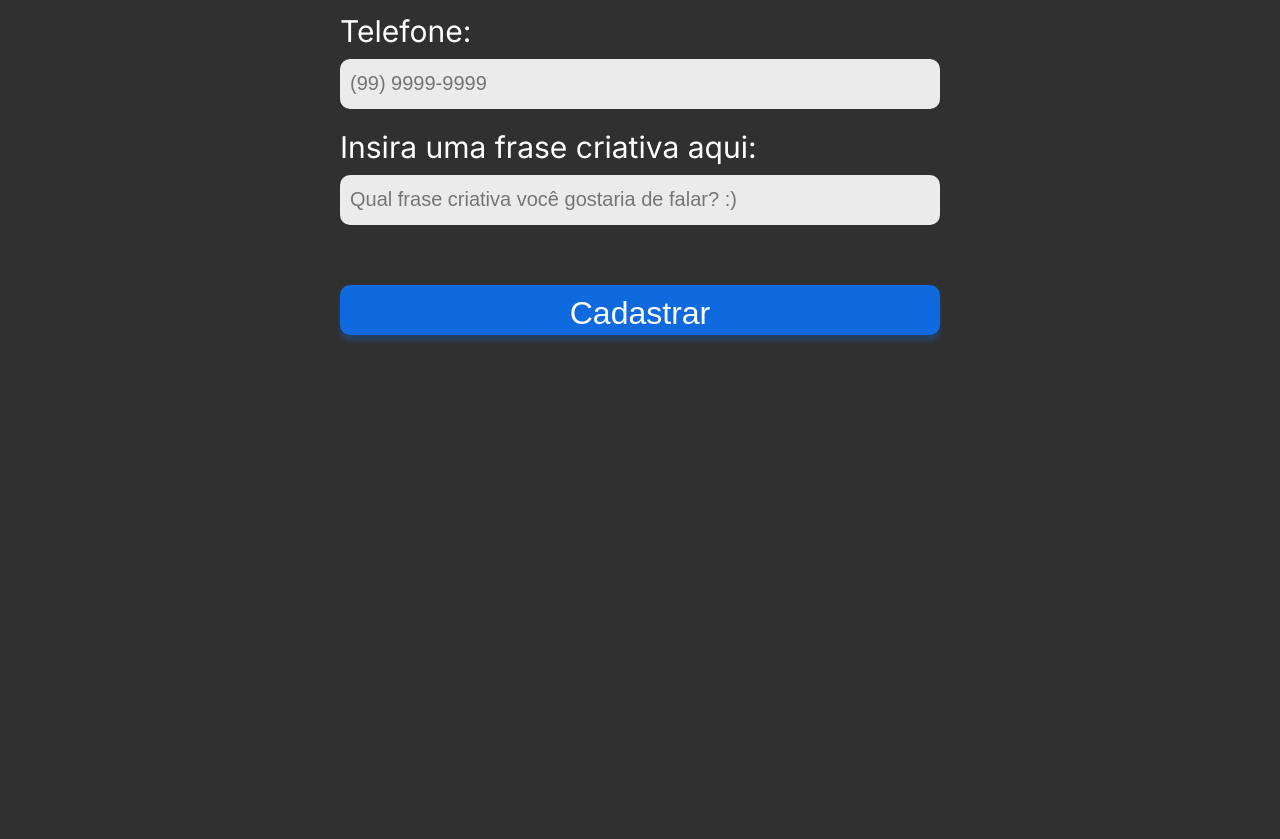
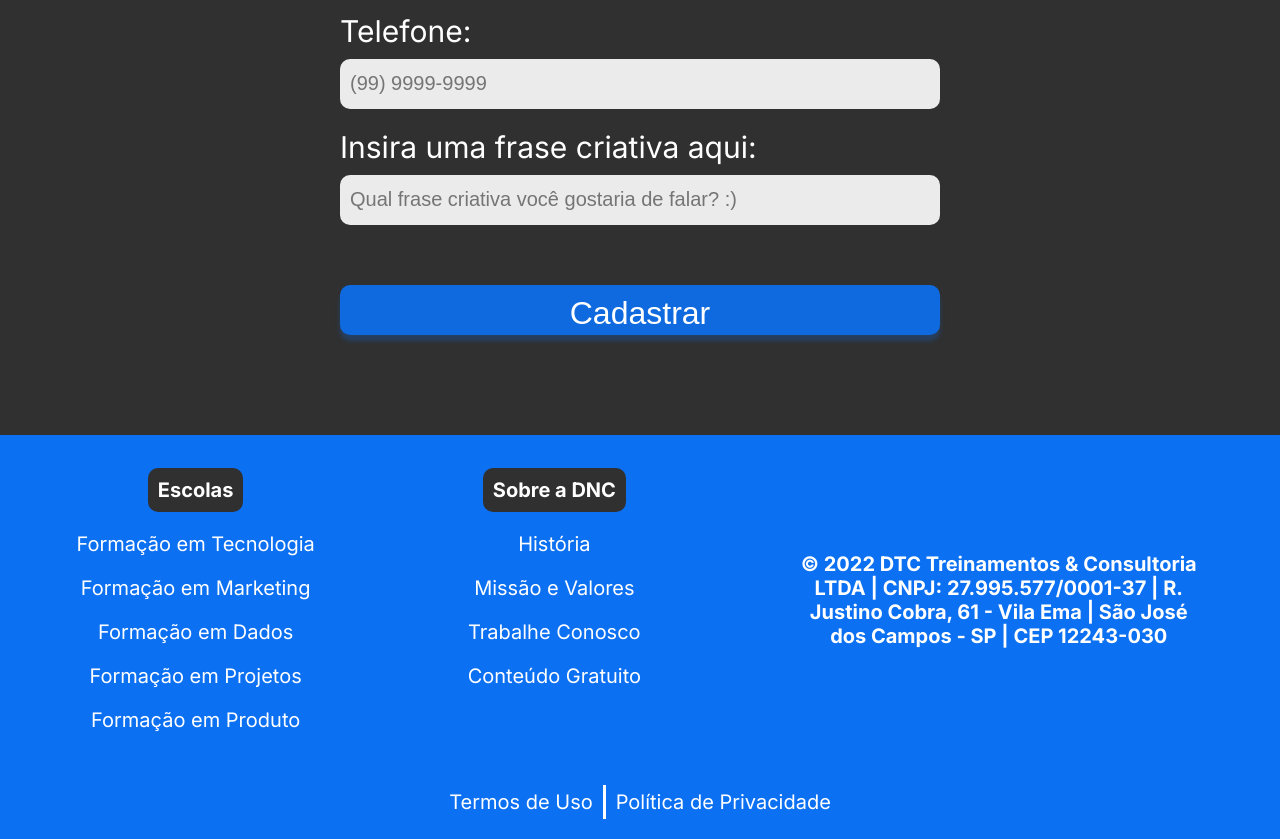
Before and after one commit to Wilton-Jones/Bootcamp-DNC, a plain HTML site: page index.html in a window 1280 px wide. Shown: the part 1165-2004 px from the top of the page. Before the commit the page ends 1600 px from the top, so only its background shows below. Drawn offline with Linux system fonts and the light colour scheme.

Commit message:
Adicionando Media Query para Mobile

```diff
--- a/index.html
+++ b/index.html
@@ -77,5 +77,60 @@
 
         </form>
     </section>
+
+    <!-- SEÇÃO RODAPÉ -->
+    <footer>
+        <div class="linha1">
+            <nav>
+                <h5>Escolas</h5>
+                <ul>
+                    <li>
+                        <a href="">Formação em Tecnologia</a>
+                    </li>
+                    <li>
+                        <a href="">Formação em Marketing</a>
+                    </li>
+                    <li>
+                        <a href="">Formação em Dados</a>
+                    </li>
+                    <li>
+                        <a href="">Formação em Projetos</a>
+                    </li>
+                    <li>
+                        <a href="">Formação em Produto</a>
+                    </li>
+                </ul>
+            </nav>
+            <nav>
+                <h5>Sobre a DNC</h5>
+                <ul>
+                    <li>
+                        <a href="">História</a>
+                    </li>
+                    <li>
+                        <a href="">Missão e Valores</a>
+                    </li>
+                    <li>
+                        <a href="">Trabalhe Conosco</a>
+                    </li>
+                    <li>
+                        <a href="">Conteúdo Gratuito</a>
+                    </li>
+                </ul>
+            </nav>
+            <div class="endereco">
+                    © 2022 DTC Treinamentos & Consultoria
+                    LTDA | CNPJ: 27.995.577/0001-37 | R.
+                    Justino Cobra, 61 - Vila Ema | São José dos
+                    Campos - SP | CEP 12243-030
+            </div>
+        </div>
+
+        <div class="linha2">
+            <a href="">Termos de Uso</a>
+            <a href="">Política de Privacidade</a>
+        </div>
+    </footer>
+
 </body>
 </html>
--- a/style.css
+++ b/style.css
@@ -4,7 +4,6 @@
     --cinzaHover: #CCCCCC;
 
     --fontePadrao: 'Inter';
-
 }
 
 body {
@@ -13,6 +12,7 @@ body {
     background: linear-gradient(180deg, rgba(12, 112, 242, 0.5) 19.91%, rgba(12, 112, 242, 0) 24.84%), var(--pretoDnc);
     background-repeat: no-repeat;
 }
+
 /* MENU DE NAVEGAÇÃO */
 #principal {
     width: 100%;
@@ -23,12 +23,14 @@ body {
     align-items: center;
     border-bottom: 1px solid #BABABA;
     }
+
     #menuSuperior {
         display: flex;
         width: 50%;
         justify-content: space-around;
         margin-left: 3%;
     }
+
     #principal button {
         width: 80px;
         height: 40px;
@@ -42,6 +44,7 @@ body {
         cursor: pointer;
         box-shadow: 3px 2px 4px rgba(12, 112, 242, 0.25);
     }
+
     #menuSuperior a {
         font-family: var(--fontePadrao);
         font-size: 25px;
@@ -55,7 +58,6 @@ body {
         }
 
 /* SEÇÃO PRINCIPAL DO SITE */
-
 section {
     display: flex;
     flex-direction: column;
@@ -63,22 +65,26 @@ section {
     margin-top: 100px;
     margin-bottom: 100px;
 }
+
 header {
     color: white;
     font-family: var(--fontePadrao);
 }
+
 header h1 {
     font-size: 80px;
     font-weight: 800;
     margin-bottom: 15px;
     text-align: center;
 }
+
 header h2 {
     font-size: 40px;
     font-weight: 500;
     text-align: center;
     margin-bottom: 100px;
 }
+
 .invert {
     background-color: black;
     font-weight: 700;
@@ -86,7 +92,6 @@ header h2 {
 }
 
 /* SEÇÃO FORMULÁRIO */
-
 form {
     font-family: var(--fontePadrao);
     color: white;
@@ -94,12 +99,14 @@ form {
     font-weight: 500;
     width: 600px;
 }
+
 .formGroup {
     display: flex;
     flex-direction: column;
     margin-top: 10px;
     margin-bottom: 10px;
 }
+
 form input {
     border-radius: 10px;
     border: 0px;
@@ -107,25 +114,30 @@ form input {
     font-size: 20px;
     padding: 10px;
     background-color: rgba(255, 255, 255, 0.9);
+}
 
-}
 form label {
     margin: 10px 0px 10px 0px;
 }
+
 form input::placeholder {
     color: #393939 50%;
 }
+
 .checkboxItens label {
     font-size: 25px;
 }
+
 .checkboxItens {
     display: flex;
     justify-content: space-around;
     align-items: center;
 }
+
 input[type="checkbox"] {
     transform: scale(1.7);
 }
+
 input[type="submit"] {
     width: 100%;
     height: 50px;
@@ -137,3 +149,137 @@ input[type="submit"] {
     font-weight: 500;
     box-shadow: 0px 6px 4px rgba(12, 112, 242, 0.25);
 }
+
+/* SEÇÃO FOOTER/RODAPÉ */
+footer {
+    width: 100%;
+    background-color: var(--azulDnc);
+    color: white;
+}
+footer nav {
+    display: flex;
+    flex-direction: column;
+    align-items: center;
+    height: 330px;
+}
+
+footer .linha1 {
+    font-family: var(--fontePadrao);
+    display: flex;
+    justify-content: space-around;
+    align-items: center;
+}
+
+footer ul {
+    list-style: none;
+    margin: 0;
+    padding: 0;
+}
+
+footer h5 {
+    text-align: center;
+    font-size: 20px;
+    font-weight: 600;
+    background-color: var(--pretoDnc);
+    border-radius: 10px;
+    padding: 10px;
+    margin-bottom: 20px;
+}
+
+footer ul li {
+    text-align: center;
+    font-size: 20px;
+    font-weight: 500;
+    margin-bottom: 20px;
+}
+
+footer ul li a {
+    color: white;
+    text-decoration: none;
+}
+
+footer ul li a:hover {
+    color: var(--cinzaHover);
+}
+
+footer .endereco {
+    font-size: 20px;
+    font-weight: 600;
+    text-align: center;
+    width: 32%;
+}
+
+footer .linha2 {
+    display: flex;
+    justify-content: center;
+    font-family: var(--fontePadrao);
+    font-size: 20px;
+    padding: 20px;
+}
+
+footer .linha2 a {
+    color: white;
+    font-weight: 500;
+    text-decoration: none;
+    padding: 5px 10px 5px 10px;
+}
+
+footer .linha2 a:hover {
+    color: var(--cinzaHover);
+}
+
+footer .linha2 a:first-child {
+    border-right: 3px solid white;
+}
+
+@media only screen and (max-width: 600px) {
+
+    /* MENU DE NAVEGAÇÃO */
+   #principal {
+    flex-direction: column;
+    height: auto;
+   }
+
+   #menuSuperior {
+    flex-direction: column;
+    width: 100%;
+    align-items: center;
+    margin: 0px;
+   }
+
+   #menuSuperior a {
+    display: flex;
+    height: 50px;
+    align-items: center;
+   }
+
+   #principal button {
+    width: 100%;
+    margin: 0px;
+   }
+
+   /* SEÇÃO PRINCIPAL DO SITE */
+   section h1 {
+    font-size: 40px;
+   }
+
+   section h2 {
+    font-size: 28px;
+    padding: 0px 10px 0px 10px;
+   }
+
+   /* SEÇÃO FORMULÁRIO */
+   form {
+    width: 90%;
+    font-size: 20px;
+   }
+
+   .checkboxItens label {
+    font-size: 17px;
+   }
+
+   input[type="checkbox"] {
+    transform: scale(1);
+}
+
+}
```
